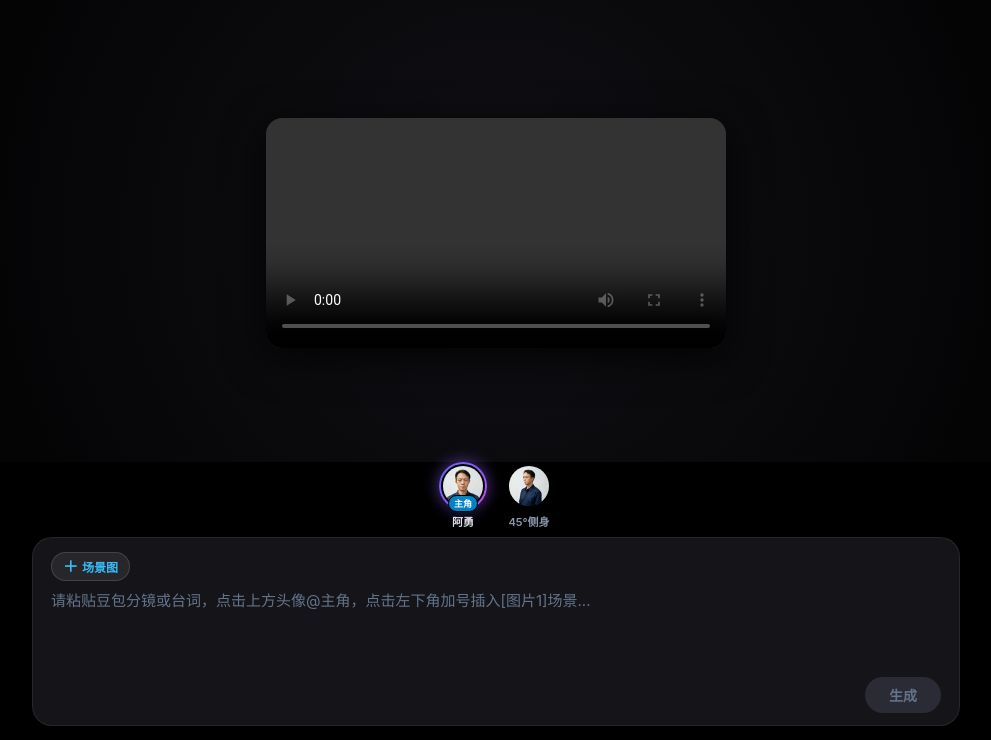
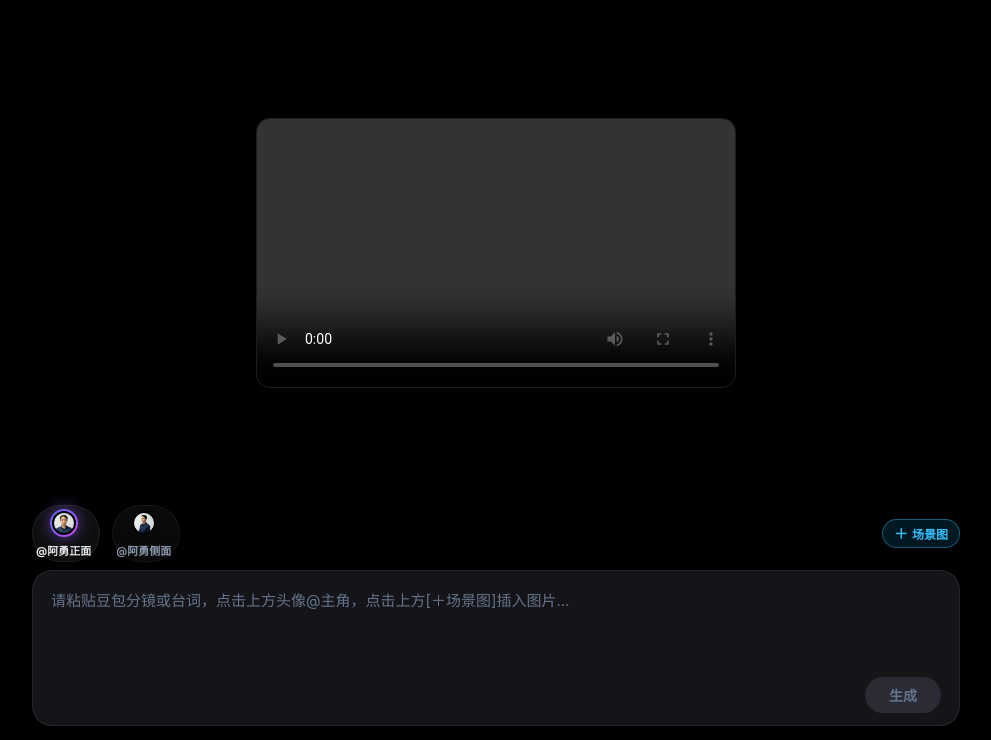
Before and after one commit to sczlpro/video, a FastAPI app: page / in a window 1280 px wide. Shown: the part 60-800 px from the top of the page, without its empty margins (144-1135 px from the left). Run offline with FastAPI, Linux system fonts and the light colour scheme; data that the repository does not hold is empty.

Commit message:
feat: move scene upload button above input and optimize default player aspect ratio

```diff
--- a/templates/index.html
+++ b/templates/index.html
@@ -92,7 +92,7 @@
             border-color: rgba(255, 255, 255, 0.18);
         }
 
-        /* 中央沉浸视口 (成品母带播放视口 + 下载入口) */
+        /* 中央沉浸视口 (未播放或空闲时呈现经典16:9横屏剧场质感，载入竖屏母带时自适应贴合) */
         .viewport-area {
             flex: 1;
             position: relative;
@@ -101,14 +101,15 @@
             align-items: center;
             justify-content: center;
             overflow: hidden;
-            background: radial-gradient(circle at center, #111116 0%, #000000 100%);
-            padding: 10px 10px 6px 10px;
+            background: transparent;
+            padding: 8px 12px;
+            min-height: 200px;
         }
 
         .video-player-box {
             width: 100%;
             height: auto;
-            max-width: 460px;
+            max-width: 480px;
             position: relative;
             display: flex;
             flex-direction: column;
@@ -118,12 +119,15 @@
 
         #masterVideoPlayer {
             width: 100%;
-            height: 100%;
-            max-height: calc(100vh - 300px);
+            height: auto;
+            aspect-ratio: 16/9;
+            max-height: calc(100vh - 330px);
             object-fit: contain;
-            border-radius: 16px;
-            background: #000;
-            box-shadow: 0 10px 40px rgba(0, 0, 0, 0.8);
+            border-radius: 14px;
+            background: #09090d;
+            border: 1px solid rgba(255, 255, 255, 0.08);
+            box-shadow: 0 10px 30px rgba(0, 0, 0, 0.6);
+            transition: aspect-ratio 0.3s ease;
         }
 
         /* 独立在播放器下方的成片下载按钮 (杜绝遮挡视频画面) */
@@ -573,44 +577,45 @@
 
     <!-- 底部即梦输入卡片与发牌栏 -->
     <footer class="bottom-console-wrapper">
-        <!-- 主角阿勇实体头像与添加角色栏 (置于输入框上方中央，左右完全不侵占宽度，手机端100%协调) -->
-        <div class="char-top-bar" style="display: flex; align-items: center; justify-content: center; gap: 18px; margin-bottom: 8px;">
-            <div class="char-item active" id="charAyong" onclick="selectRole('ayong', '@阿勇')" title="点击在输入框@主角出镜" style="display: flex; flex-direction: column; align-items: center; gap: 3px; cursor: pointer;">
-                <div class="char-avatar-ring active" id="ringAyong" style="width: 48px; height: 48px;">
-                    <img src="/static/assets/主角_本人业务经理_正面特写.jpg" class="char-avatar-img" alt="主角阿勇">
-                    <span class="char-badge-tag">主角</span>
+        <!-- 顶部操作栏 (并排整合：主角头像 + 45°侧身机位 + ＋场景图按钮 + 场景胶囊条，完全移出输入框) -->
+        <div class="input-top-toolbar" style="display: flex; align-items: center; justify-content: space-between; gap: 10px; margin-bottom: 8px; flex-wrap: wrap; width: 100%;">
+            <!-- 角色机位区 -->
+            <div style="display: flex; align-items: center; gap: 12px;">
+                <div class="char-item active" id="charAyong" onclick="selectRole('ayong', '@阿勇')" title="点击在输入框@主角出镜" style="display: flex; align-items: center; gap: 5px; cursor: pointer; background: rgba(255,255,255,0.06); padding: 3px 8px 3px 3px; border-radius: 9999px; border: 1px solid rgba(255,255,255,0.08);">
+                    <div class="char-avatar-ring active" id="ringAyong" style="width: 28px; height: 28px; border-radius: 50%;">
+                        <img src="/static/assets/主角_本人业务经理_正面特写.jpg" class="char-avatar-img" alt="主角阿勇">
+                    </div>
+                    <span class="char-name" style="font-size: 11px; font-weight: 700; color: #f1f5f9;">@阿勇正面</span>
                 </div>
-                <span class="char-name" style="font-size: 11px; font-weight: 700; color: #f1f5f9;">阿勇</span>
-            </div>
-
-            <!-- 侧身出镜快捷按钮 -->
-            <div class="char-item" onclick="selectRole('ayong_side', '@阿勇侧面')" title="点击在输入框插入@阿勇侧面机位" style="display: flex; flex-direction: column; align-items: center; gap: 3px; cursor: pointer;">
-                <div class="char-avatar-ring" style="width: 48px; height: 48px;">
-                    <img src="/static/assets/主角_本人业务经理_45度侧身.jpg" class="char-avatar-img" alt="阿勇侧面">
+
+                <div class="char-item" onclick="selectRole('ayong_side', '@阿勇侧面')" title="点击在输入框插入@阿勇侧面机位" style="display: flex; align-items: center; gap: 5px; cursor: pointer; background: rgba(255,255,255,0.04); padding: 3px 8px 3px 3px; border-radius: 9999px; border: 1px solid rgba(255,255,255,0.06);">
+                    <div class="char-avatar-ring" style="width: 28px; height: 28px; border-radius: 50%;">
+                        <img src="/static/assets/主角_本人业务经理_45度侧身.jpg" class="char-avatar-img" alt="阿勇侧面">
+                    </div>
+                    <span class="char-name" style="font-size: 11px; font-weight: 600; color: #94a3b8;">@阿勇侧面</span>
                 </div>
-                <span class="char-name" style="font-size: 11px; font-weight: 600; color: #94a3b8;">45°侧身</span>
+            </div>
+
+            <!-- 场景图上传入口与胶囊栏 (彻底移到输入框上方) -->
+            <div style="display: flex; align-items: center; gap: 6px; flex-wrap: wrap;">
+                <!-- ➕ 场景图加号按钮 -->
+                <button class="btn-add-scene" onclick="triggerSceneUpload()" title="点击插入场景图，自动生成蓝色图片1/图片2标签" style="background: rgba(14, 165, 233, 0.15); border-color: rgba(56, 189, 248, 0.4); color: #38bdf8;">
+                    <span style="font-size: 14px; font-weight: 800; line-height: 1;">＋</span>
+                    <span>场景图</span>
+                </button>
+                <input type="file" id="sceneFileInput" accept="image/*" multiple style="display: none;" onchange="handleSceneFilesSelected(event)">
+
+                <!-- 场景图胶囊容器 -->
+                <div id="scenePillContainer" class="scene-pill-container" style="display: none; margin-bottom: 0; padding-bottom: 0; border-bottom: none;"></div>
             </div>
         </div>
 
-        <!-- 主提示词与场景卡片 (宽度100%铺满容器，手机端居中大气) -->
+        <!-- 主提示词卡片 (纯净输入框，杜绝混杂加号) -->
         <div class="prompt-card" style="width: 100%;">
 
-            <!-- 场景图控制栏 (左上角：＋ 场景图 按钮 + 场景图胶囊标签 + 右侧全屏展开按钮) -->
-            <div class="scene-header-bar" style="display: flex; align-items: center; justify-content: space-between; gap: 8px; margin-bottom: 8px; flex-wrap: wrap;">
-                <div style="display: flex; align-items: center; gap: 8px; flex-wrap: wrap; flex: 1;">
-                    <!-- ➕ 场景图加号按钮 (置于输入框左上角，逻辑顺畅统一) -->
-                    <button class="btn-add-scene" onclick="triggerSceneUpload()" title="点击插入场景图，自动生成蓝色图片1/图片2标签">
-                        <span style="font-size: 15px; font-weight: 800; line-height: 1;">＋</span>
-                        <span>场景图</span>
-                    </button>
-                    <input type="file" id="sceneFileInput" accept="image/*" multiple style="display: none;" onchange="handleSceneFilesSelected(event)">
-
-                    <!-- 场景图胶囊容器 -->
-                    <div id="scenePillContainer" class="scene-pill-container" style="display: none; margin-bottom: 0; padding-bottom: 0; border-bottom: none;"></div>
-                </div>
-
-                <!-- 右上角全屏/大窗口查看提示词按钮 (长文案时自适应出现) -->
-                <button id="btnExpandPrompt" onclick="openFullscreenPromptModal()" style="display: none; background: rgba(255,255,255,0.08); border: 1px solid rgba(255,255,255,0.15); color: #c084fc; font-size: 11px; font-weight: 700; padding: 3px 8px; border-radius: 6px; cursor: pointer;" title="全屏查看与编辑长提示词">
+            <!-- 提示词工具条 (右上角全屏展开) -->
+            <div style="display: flex; justify-content: flex-end; margin-bottom: 4px;">
+                <button id="btnExpandPrompt" onclick="openFullscreenPromptModal()" style="display: none; background: rgba(255,255,255,0.08); border: 1px solid rgba(255,255,255,0.15); color: #c084fc; font-size: 11px; font-weight: 700; padding: 2px 7px; border-radius: 6px; cursor: pointer;" title="全屏查看与编辑长提示词">
                     ⛶ 全屏查看
                 </button>
             </div>
@@ -623,15 +628,14 @@
                 <textarea
                     class="prompt-textarea"
                     id="promptInput"
-                    placeholder="请粘贴豆包分镜或台词，点击上方头像@主角，点击左下角加号插入[图片1]场景..."
+                    placeholder="请粘贴豆包分镜或台词，点击上方头像@主角，点击上方[＋场景图]插入图片..."
                     oninput="handlePromptInput()"
                     onscroll="syncScroll()"
                 ></textarea>
             </div>
 
-            <!-- 底部操作工具栏 (已移除字数与秒数标签，极简呈现) -->
+            <!-- 底部操作工具栏 (右下角核心发牌大按钮) -->
             <div class="status-pill-row" style="display: flex; justify-content: flex-end; align-items: center; border-top: none; margin-top: 4px; padding-top: 0;">
-                <!-- 右下角发牌主按钮 -->
                 <button class="btn-generate-main" id="btnSubmitMain" onclick="openConfirmDialog()">
                     <span>生成</span>
                 </button>
@@ -878,6 +882,9 @@
                 if (data.has_video) {
                     const videoEl = document.getElementById("masterVideoPlayer");
                     videoEl.src = data.video_url;
+                    // 载入真实竖屏视频后，自动调整为自适应比例，避免强制拉伸
+                    videoEl.style.aspectRatio = "9/16";
+                    videoEl.style.maxHeight = "calc(100vh - 290px)";
                     const dlBtn = document.getElementById("btnDownloadMaster");
                     if (dlBtn) {
                         dlBtn.href = data.download_url;
```
